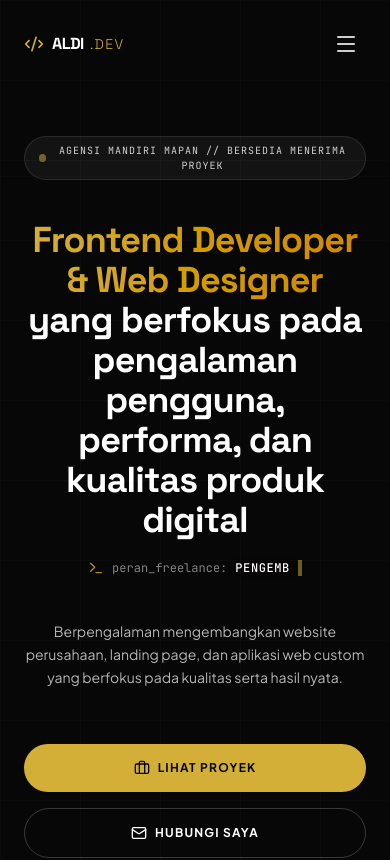
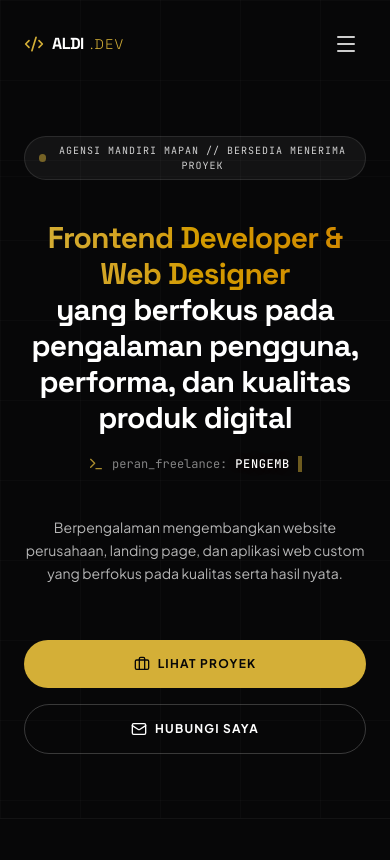
Before and after one commit to aldyfadil/portfolio-2, a React (Vite) app: page / in a window 390 px wide. Shown: the top 860 px of the page. Built offline with nearby package versions, Linux system fonts and the light colour scheme.

Commit message:
style(hero): reduce heading font size and width
Adjusted the main hero heading typography and max-width for improved mobile and tablet responsiveness.

```diff
--- a/src/components/Hero.tsx
+++ b/src/components/Hero.tsx
@@ -76,7 +76,7 @@ export default function Hero() {
             initial={{ opacity: 0, y: 20 }}
             animate={{ opacity: 1, y: 0 }}
             transition={{ duration: 0.7, delay: 0.1 }}
-            className="text-4xl sm:text-5xl md:text-7xl font-bold tracking-tight font-display text-white max-w-4xl mx-auto"
+            className="text-3xl sm:text-4xl md:text-5xl font-bold tracking-tight font-display text-white max-w-3xl mx-auto"
           >
             <span className="text-transparent bg-clip-text bg-gradient-to-r from-brand-gold to-yellow-600 font-extrabold block md:inline">
               Frontend Developer & Web Designer
```
